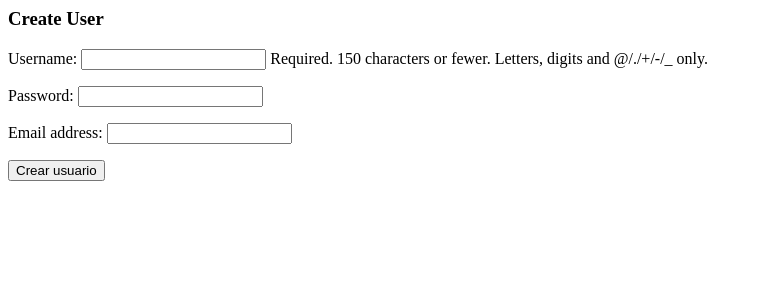
After one commit to erikb2/django_admin, a Django app: page /clients/create/ in a window 1280 px wide. The commit adds this page. Shown: the top 300 px of the page, without its empty margins (0-762 px from the left). Run offline with Django 3.2, Linux system fonts and the light colour scheme.

Commit message:
ModelForms para crear nuevos usuarios

```diff
--- a/admin_facilito/clients/forms.py
+++ b/admin_facilito/clients/forms.py
@@ -1,6 +1,13 @@
 from django import forms
+from django.contrib.auth.models import User
 
 # Clase para generar el form de un login
 class LoginForm(forms.Form):
     username = forms.CharField(max_length=20)
     password = forms.CharField(max_length=20, widget = forms.PasswordInput)
+
+
+class CreateUserForm(forms.ModelForm):
+    class Meta:
+        model = User
+        fields = ('username', 'password', 'email')
--- /dev/null
+++ b/admin_facilito/clients/templates/create.html
@@ -0,0 +1,8 @@
+<h3>Create User</h3>
+
+<form method="POST" action="">
+    {% csrf_token %}
+    {{ form.as_p }}
+</form>
+
+<input type="submit" value="Crear usuario">
--- a/admin_facilito/clients/templates/login.html
+++ b/admin_facilito/clients/templates/login.html
@@ -9,3 +9,5 @@
     {{ form.as_p }}
     <input type="submit" value="ingreso">
 </form>
+
+<a href="{% url 'client:create' % }">Registrate</a>
--- a/admin_facilito/clients/urls.py
+++ b/admin_facilito/clients/urls.py
@@ -8,4 +8,5 @@ urlpatterns = [
     url(r'^login/$', views.login, name="login"),
     url(r'^logout/$', views.logout, name="logout"),
     url(r'^dashboard/$', views.dashboard, name="dashboard"),
+    url(r'^create/$', views.create, name="create"),
 ]
--- a/admin_facilito/clients/views.py
+++ b/admin_facilito/clients/views.py
@@ -1,6 +1,7 @@
 from django.shortcuts import render, redirect
 from django.http import HttpResponse
 from forms import LoginForm
+from forms import CreateUserForm
 from django.contrib.auth import authenticate, login as login_django, logout as logout_django
 from django.contrib.auth.decorators import login_required
 
@@ -36,6 +37,7 @@ def login(request):
     }
     return render(request, 'login.html', context)
 
+@login_required( login_url = 'client:login')
 def logout(request):
     logout_django(request)
     return redirect('client:login')
@@ -45,3 +47,11 @@ def logout(request):
 def dashboard(request):
     # if request.user.is_authenticate()
     return render(request, 'dashboard.html', {})
+
+
+def create(request):
+    form = CreateUserForm()
+    context = {
+        'form' : form
+    }
+    return render(request, 'create.html', context)
```
Also changed, not shown: 3 other files.
